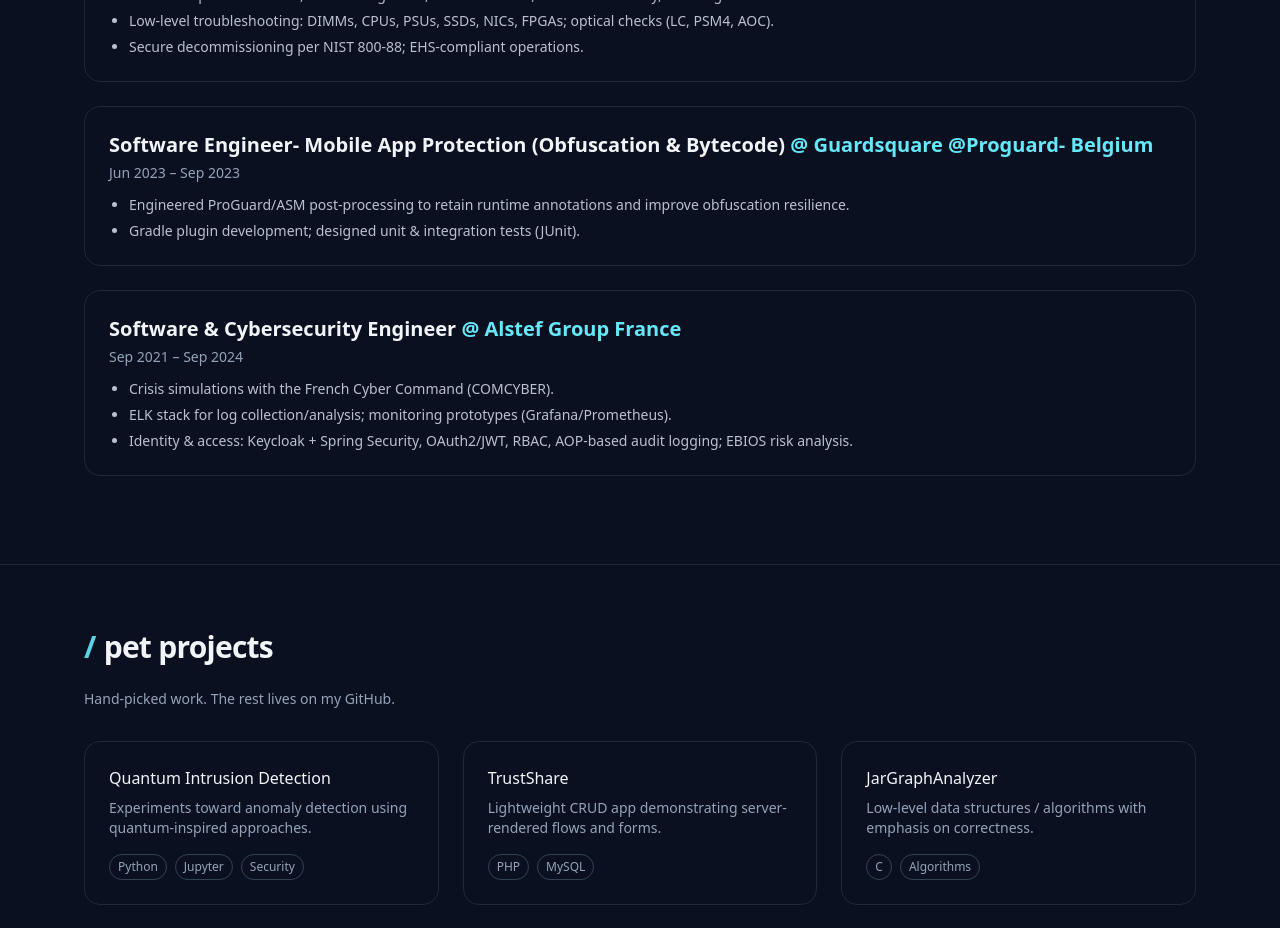
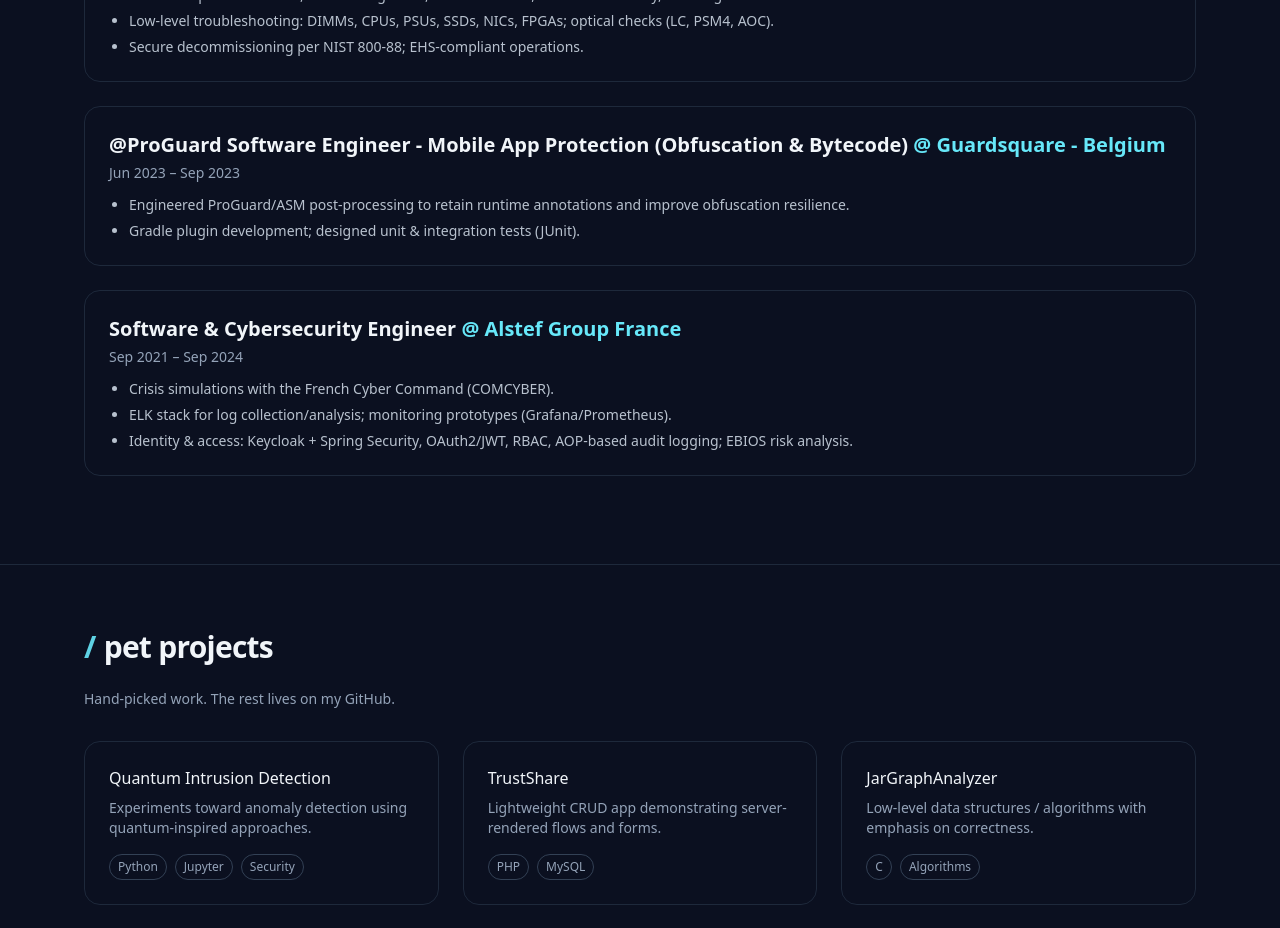
Before and after one commit to MysticKrameNine/ikrame, a Next.js app: page / in a window 1280 px wide. Shown: the part 1400-2328 px from the top of the page. Built offline with nearby package versions, Linux system fonts and the light colour scheme.

Commit message:
small fixes

```diff
--- a/src/app/page.tsx
+++ b/src/app/page.tsx
@@ -252,8 +252,8 @@
         />
 
         <Experience
-          company="Guardsquare @Proguard- Belgium"
-          role="Software Engineer- Mobile App Protection (Obfuscation & Bytecode)"
+          company="Guardsquare - Belgium"
+          role="@ProGuard Software Engineer - Mobile App Protection (Obfuscation & Bytecode)"
           period="Jun 2023 – Sep 2023"
           bullets={[
             "Engineered ProGuard/ASM post-processing to retain runtime annotations and improve obfuscation resilience.",
```
